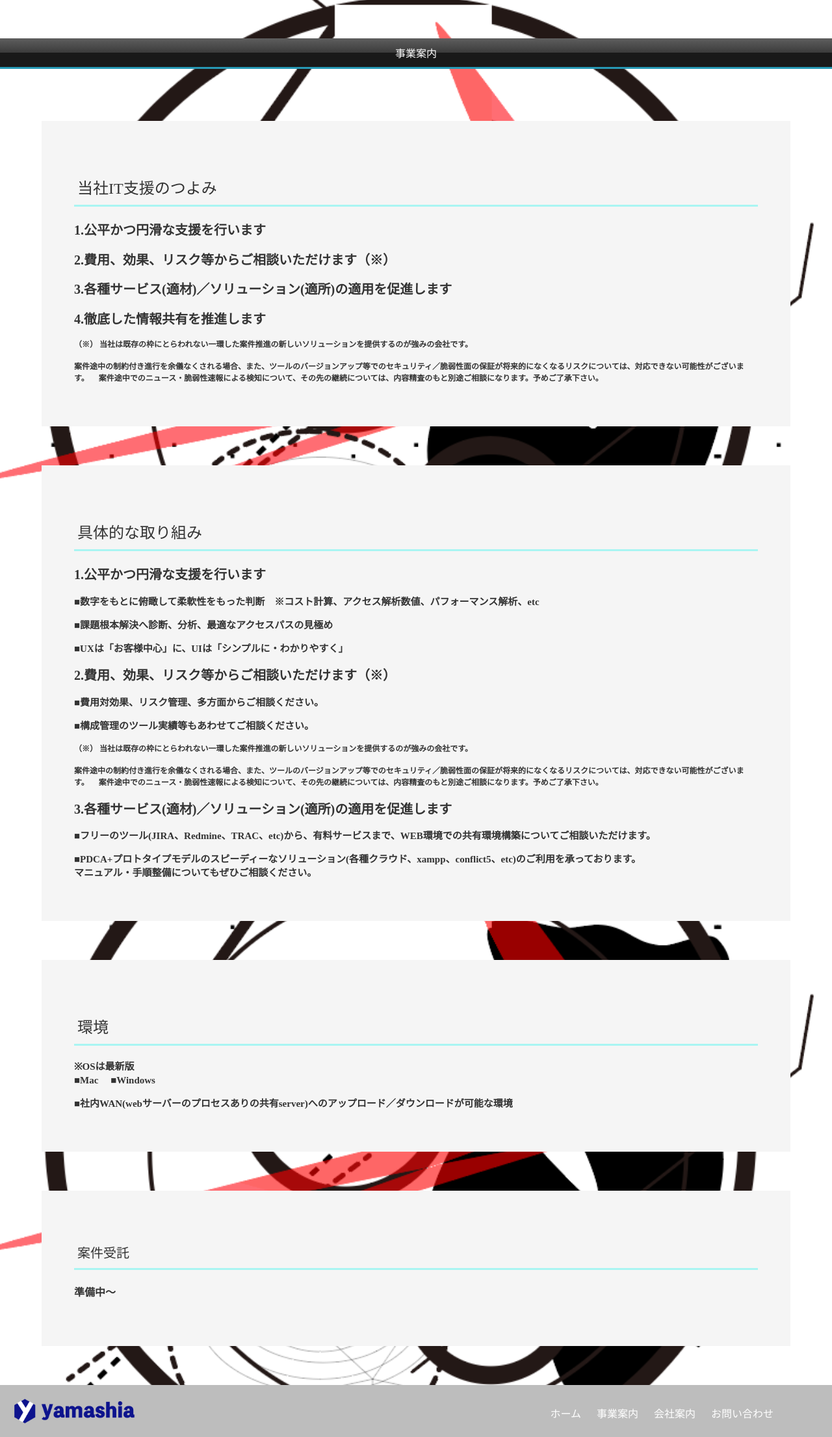
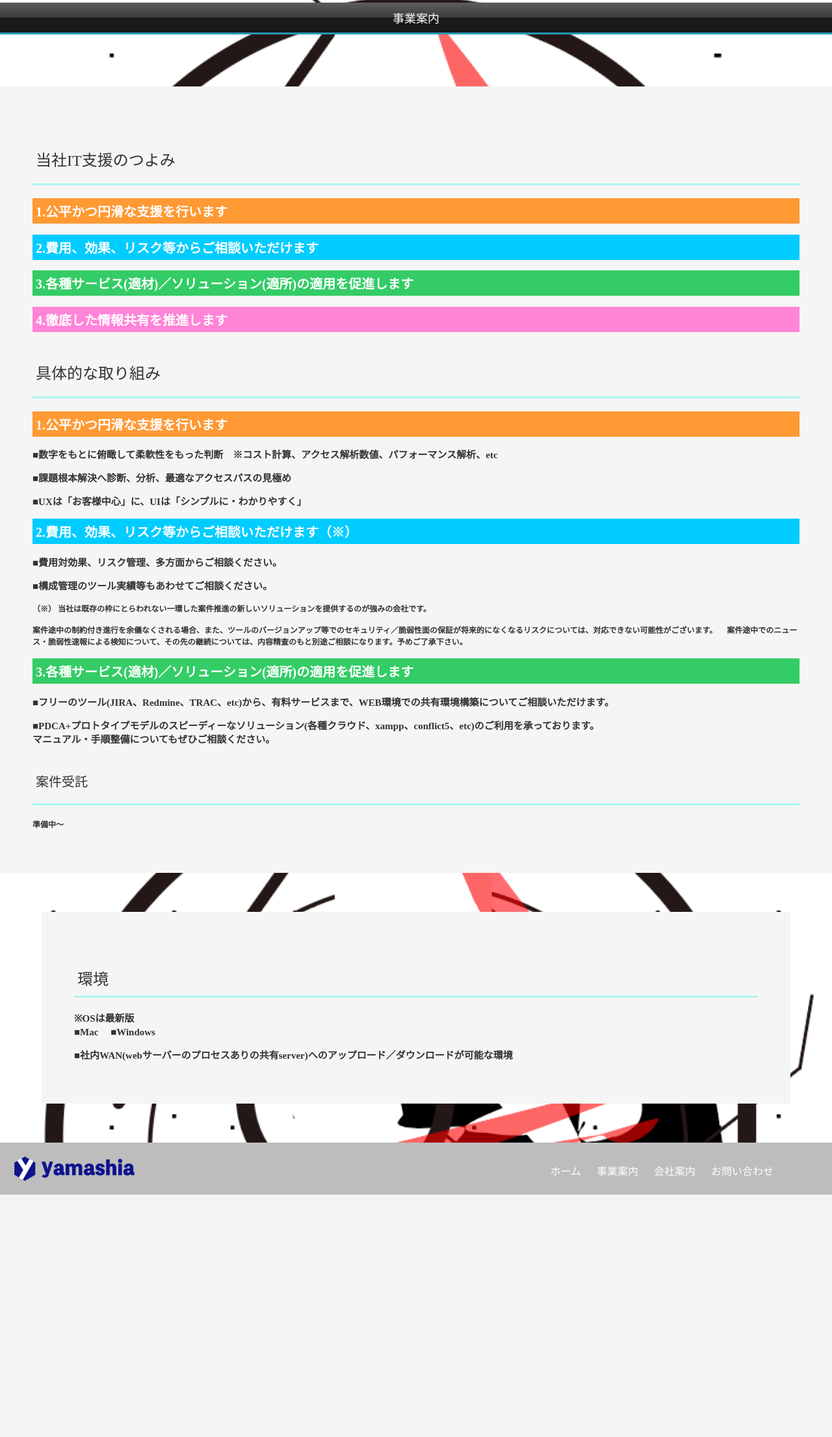
Before and after one commit to yamashia/yamashia, a PHP site: page /BuisinessInfo/BuisinessInfo.php in a window 1280 px wide. Shown: the part 61-2272 px from the top of the page at 65% size. After the commit the page ends 1899 px from the top, so only its background shows below. Run offline with PHP 8.4, Linux system fonts and the light colour scheme; some libraries are stand-ins or nearby versions.

Commit message:
Add files via upload

```diff
--- a/yamashia.co.jp/BuisinessInfo/BuisinessInfo.php
+++ b/yamashia.co.jp/BuisinessInfo/BuisinessInfo.php
@@ -26,7 +26,6 @@
         });
     })(jQuery);
     </script>
-    <script src="//ajax.googleapis.com/ajax/libs/jquery/1.11.0/jquery.min.js"></script>
     <script type="text/javascript">
     $(document).ready(function() {
        var pagetop = $('.pagetop');
@@ -41,6 +40,19 @@
                $('body, html').animate({ scrollTop: 0 }, 500);
                   return false;
         });
+      });
+      </script>
+      <script>
+      //yamashiarogo
+      $(function() {
+      $('a img').hover(
+        function() {
+      $(this).fadeTo(200, 0.6);
+    },
+        function() {
+      $(this).fadeTo(200, 1.0);
+    }
+    );
     });
       </script>
   </head>
@@ -72,24 +84,20 @@
   </div>
       <div class="top-main">
           <p>当社IT支援のつよみ</p>
-          <h2>1.公平かつ円滑な支援を行います</h2>
-          <h2>2.費用、効果、リスク等からご相談いただけます（※）</h2>
-          <h2>3.各種サービス(適材)／ソリューション(適所)の適用を促進します</h2>
-          <h2>4.徹底した情報共有を推進します</h4>
-          <h4> （※） 当社は既存の枠にとらわれない一環した案件推進の新しいソリューションを提供するのが強みの会社です。 </h4>
-          <h4>案件途中の制約付き進行を余儀なくされる場合、また、ツールのバージョンアップ等でのセキュリティ／脆弱性面の保証が将来的になくなるリスクについては、対応できない可能性がございます。
-            　案件途中でのニュース・脆弱性速報による検知について、その先の継続については、内容精査のもと別途ご相談になります。予めご了承下さい。</h4>
-        </div>
+          <h2 class="a1">1.公平かつ円滑な支援を行います</h2>
+          <h2 class="a2">2.費用、効果、リスク等からご相談いただけます</h2>
+          <h2 class="a3">3.各種サービス(適材)／ソリューション(適所)の適用を促進します</h2>
+          <h2 class="a4">4.徹底した情報共有を推進します</h4>
        <div class="main">
       <p>具体的な取り組み</p>
        <div class="one-main">
-         <h2>1.公平かつ円滑な支援を行います</h2>
+         <h2 class="a1">1.公平かつ円滑な支援を行います</h2>
          <h3>■数字をもとに俯瞰して柔軟性をもった判断　※コスト計算、アクセス解析数値、パフォーマンス解析、etc</h3>
          <h3>■課題根本解決へ診断、分析、最適なアクセスパスの見極め</h3>
          <h3>■UXは「お客様中心」に、UIは「シンプルに・わかりやすく」</h3>
        </div>
        <div class="two-main">
-         <h2>2.費用、効果、リスク等からご相談いただけます（※）</h2>
+         <h2 class="a2">2.費用、効果、リスク等からご相談いただけます（※）</h2>
          <h3>■費用対効果、リスク管理、多方面からご相談ください。</h3>
          <h3>■構成管理のツール実績等もあわせてご相談ください。</h4>
          <h4> （※） 当社は既存の枠にとらわれない一環した案件推進の新しいソリューションを提供するのが強みの会社です。 </h3>
@@ -97,9 +105,14 @@
            　案件途中でのニュース・脆弱性速報による検知について、その先の継続については、内容精査のもと別途ご相談になります。予めご了承下さい。</h4>
        </div>
        <div class="three-main">
-         <h2>3.各種サービス(適材)／ソリューション(適所)の適用を促進します</h2>
+         <h2 class="a3">3.各種サービス(適材)／ソリューション(適所)の適用を促進します</h2>
          <h3>■フリーのツール(JIRA、Redmine、TRAC、etc)から、有料サービスまで、WEB環境での共有環境構築についてご相談いただけます。</h3>
          <h3>■PDCA+プロトタイプモデルのスピーディーなソリューション(各種クラウド、xampp、conflict5、etc)のご利用を承っております。　<br>マニュアル・手順整備についてもぜひご相談ください。</h3>
+       </div>
+       </div>
+        <div class="Entrusted">
+         <p>案件受託</p>
+         <h4>準備中～</h4>
         </div>
      </div>
      <div class="environment">
@@ -107,13 +120,9 @@
        <h3>※OSは最新版　<br>■Mac 　■Windows</h3>
        <h3>■社内WAN(webサーバーのプロセスありの共有server)へのアップロード／ダウンロードが可能な環境</h3>
      </div>
-  <div class="Entrusted">
-    <p>案件受託</p>
-    <h4>準備中～</h4>
-  </div>
   <footer>
     <div class="footer-logo">
-      <a href="../index.php"><img src="../images/yamashialogo.png" alt=""　width="70px" height="40px"></a>
+      <a href="../index.php"><img src="../images/yamashialogo.png" alt="ヤマシアロゴ"　width="70px" height="40px"></a>
     </div>
    <div class="footer-list">
      <ul>
--- a/yamashia.co.jp/css/responsive.css
+++ b/yamashia.co.jp/css/responsive.css
@@ -1,4 +1,4 @@
-@media all and (max-width: 900px) {
+@media all and (max-width: 850px) {
 
  .body {
    background-size: cover;
@@ -91,6 +91,7 @@
            -webkit-transform: translateY(556px);
            transform: translateY(556px);
        }
+
   .footer-list li {
   display: none;
   }
@@ -112,8 +113,14 @@
   font-size: 20px;
   }
 
+  .contact-wrapper h4 {
+    font-size: 12px;
+  }
+
 /*CompanyBrochure*/
-
+.table-company h3 {
+  font-size: 13px;
+}
 
 /*BuisinessInfo*/
 
--- a/yamashia.co.jp/css/stylesheet.css
+++ b/yamashia.co.jp/css/stylesheet.css
@@ -229,16 +229,16 @@ footer {
 }
 
 .top-wrapper p {
+  width: 100%;
+  margin-top: 65px;
+  padding: 10px 15px;
   clear: both;
-	margin-bottom: 20px;
-	padding: 10px 15px;
-	font-size: 16px;
 	background: #191919;
 	background: linear-gradient(#5e5e5e, #3c3c3c 49%, #191919 50%);
 	border-bottom: 3px solid #2799b5;
 	color: #fff;
+  font-size: 18px;
   text-align: center;
-  margin-top: 120px;
 }
 
 
@@ -247,8 +247,13 @@ footer {
 
 
 /*ーーーーーーーーーーーBuisinessInfo.phpーーーーーーーーーーー*/
+h2.a1 {background: #FF9933;}
+h2.a2 {background: #00CCFF;}
+h2.a3 {background: #33CC66;}
+h2.a4 {background: #FF84D7;}
+
 .top-main {
-  width: 90%;
+  width: 100%;
   margin: 60px auto;
   padding: 50px;
   background-color: #F5F5F5;
@@ -258,7 +263,13 @@ footer {
 
 .top-main h2 {
   font-size: 20px;
+  font-weight: bold;
+  display: block;
+  padding: 5px 5px;
+  color: #fff;
+  text-align: left;
 }
+
 
 .top-main h3 {
   font-size: 15px;
@@ -271,17 +282,9 @@ footer {
 .top-main p {
   clear: both;
   margin-bottom: 20px;
-  padding: 10px 5px;
+  padding: 20px 5px;
   font-size: 24px;
   border-bottom: 3px solid #A9F5F2;
-}
-
-.main {
-  width: 90%;
-  margin: 60px auto;
-  padding: 50px;
-  background-color: #F5F5F5;
-  color: #333;
 }
 
 .main h2 {
@@ -299,7 +302,7 @@ footer {
 .main p {
   clear: both;
   margin-bottom: 20px;
-  padding: 10px 5px;
+  padding: 20px 5px;
   font-size: 24px;
   border-bottom: 3px solid #A9F5F2;
 }
@@ -336,19 +339,10 @@ footer {
   font-size: 15px;
 }
 
-.Entrusted {
-  padding-left: : 10px;
-  width: 90%;
-  margin: 60px auto;
-  padding: 50px;
-  background-color: #F5F5F5;
-  color: #333;
-}
-
 .Entrusted p {
   clear: both;
   margin-bottom: 20px;
-  padding: 10px 5px;
+  padding: 20px 5px;
   font-size: 20px;
   border-bottom: 3px solid #A9F5F2;
 }
```
Also changed, not shown: other parts of yamashia.co.jp/css/stylesheet.css (+23 -27 lines), yamashia.co.jp/CompanyBrochure/CompanyBrochure.php (+22 -7 lines), yamashia.co.jp/contact/Confirmation.php (+28 -4 lines), yamashia.co.jp/contact/contact.php (+29 -6 lines), yamashia.co.jp/contact/thanks.php (+15 -3 lines), yamashia.co.jp/index.php (+14 -2 lines). Lines whose indentation alone changed are shown as unchanged.
